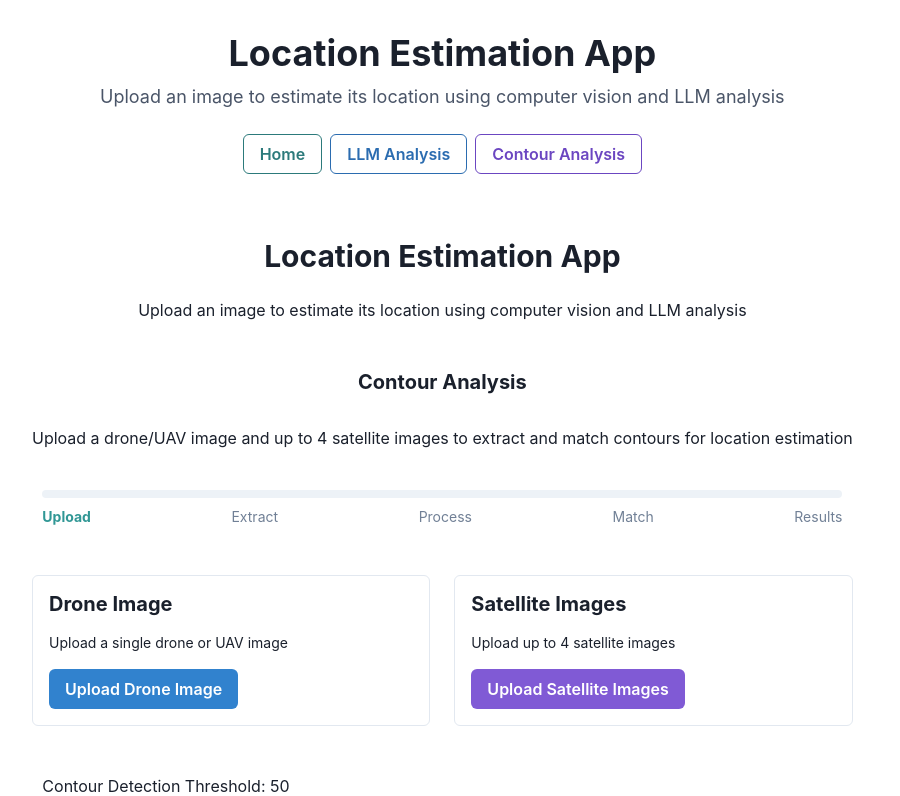
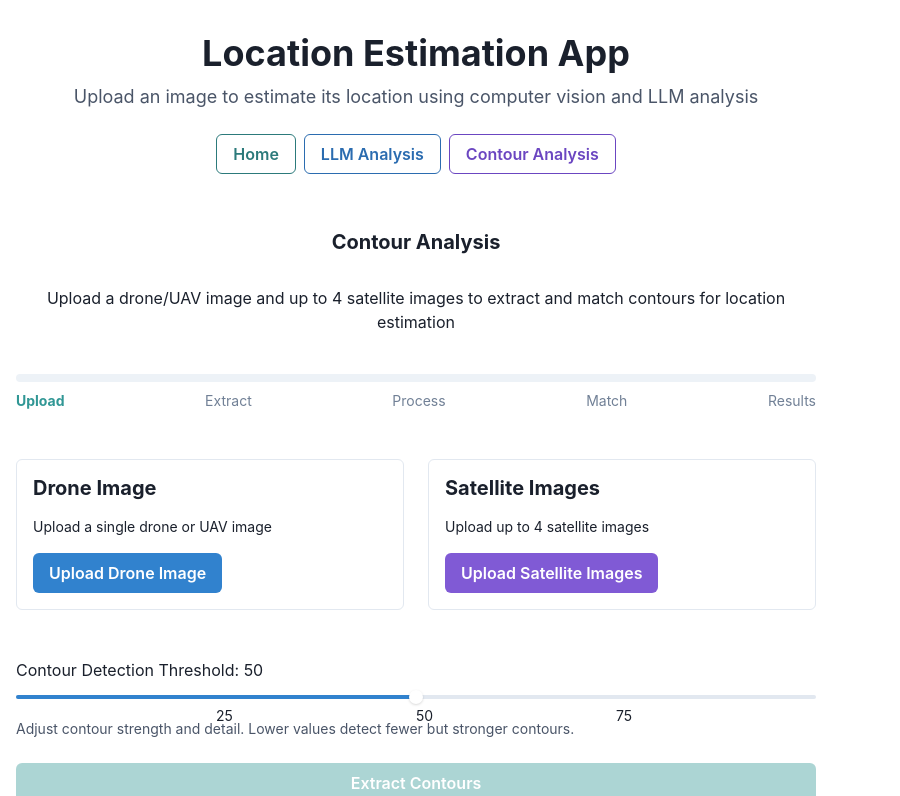
Before and after one commit to harveypitt/sandhack, a React (Vite) app in the folder frontend/: page /contour-analysis in a window 1280 px wide. Shown: the top 796 px of the page, without its empty margins (0-900 px from the left). Built offline with nearby package versions, Linux system fonts and the light colour scheme.

Commit message:
fix(ui): Center app content for better user experience

```diff
--- a/frontend/src/App.tsx
+++ b/frontend/src/App.tsx
@@ -25,8 +25,9 @@ function App() {
   return (
     <ChakraProvider theme={theme}>
       <Router>
-        <Box minH="100vh" bg="white">
-          <Container maxW="container.xl" py={8}>
+        <Box minH="100vh" bg="white" display="flex" justifyContent="center">
+          <Container maxW="container.lg" py={8} centerContent>
+            <Box width="100%" maxW="800px" mx="auto">
               <Box textAlign="center" mb={8}>
                 <Heading as="h1" size="xl" mb={2}>
                   Location Estimation App
@@ -52,6 +53,7 @@ function App() {
                 <Route path="/llm-analysis" element={<LLMAnalysisPage />} />
                 <Route path="/contour-analysis" element={<ContourAnalysisPage />} />
               </Routes>
+            </Box>
           </Container>
         </Box>
       </Router>
--- a/frontend/src/pages/ContourAnalysisPage.tsx
+++ b/frontend/src/pages/ContourAnalysisPage.tsx
@@ -29,7 +29,6 @@ import {
   TabPanels,
   Tab,
   TabPanel,
-  Container,
 } from '@chakra-ui/react';
 import { extractContours, matchContours } from '../api/contourApi';
 
@@ -188,13 +187,8 @@ const ContourAnalysisPage: React.FC = () => {
   };
 
   return (
-    <Container maxW="container.xl" py={8}>
-      <VStack spacing={6} width="100%" align="center">
-        <Heading size="lg">Location Estimation App</Heading>
-        <Text textAlign="center">
-          Upload an image to estimate its location using computer vision and LLM analysis
-        </Text>
-
+    <Box width="100%" display="flex" flexDirection="column" alignItems="center">
+      <VStack spacing={6} width="100%" maxW="800px" align="center">
         <Heading size="md" mb={2} mt={6}>Contour Analysis</Heading>
         <Text mb={4} textAlign="center">
           Upload a drone/UAV image and up to 4 satellite images to extract and match contours for location estimation
@@ -596,7 +590,7 @@ const ContourAnalysisPage: React.FC = () => {
           </Text>
         </Box>
       </VStack>
-    </Container>
+    </Box>
   );
 };
 
```
Lines whose indentation alone changed are shown as unchanged.
